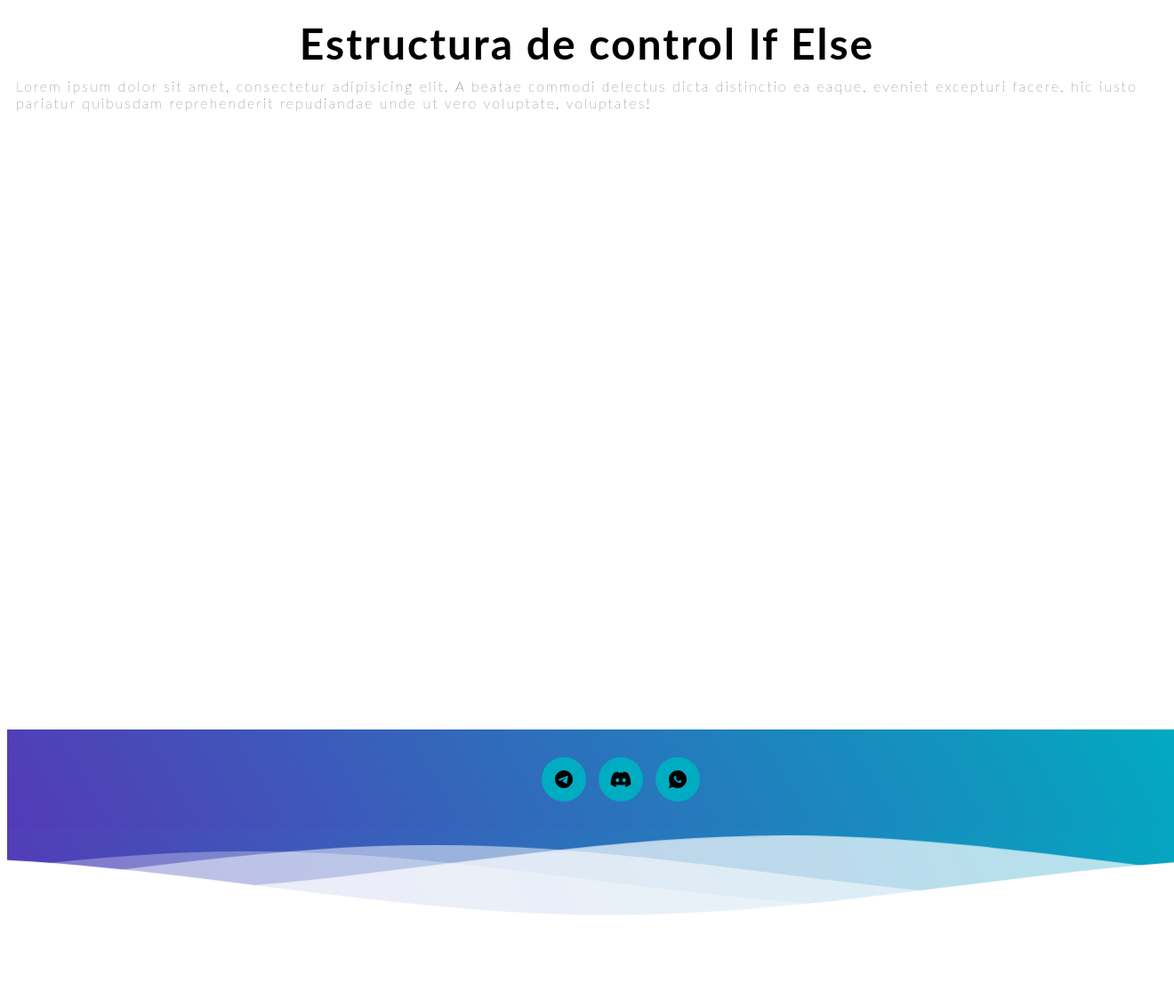
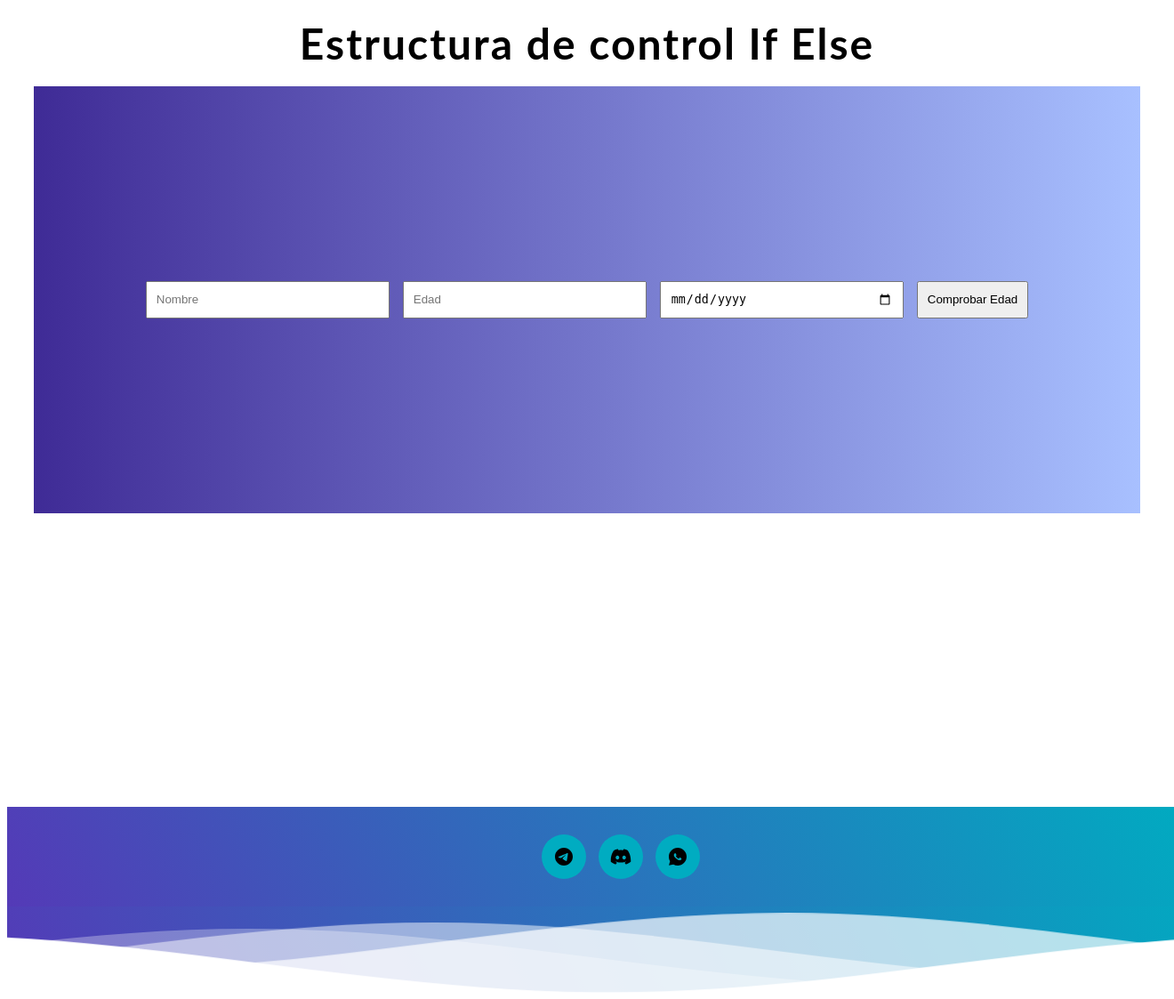
Before and after one commit to albertrodtab/EstructurasControlPHP, a PHP site: page /if...Else.php in a window 1320 px wide; the page is wider, and only the part inside the window is pictured. Shown: the part 248-1371 px from the top of that part at 89% size. Before the commit the page ends 1276 px from the top of that part, so only its background shows below. Run offline with PHP 8.4, Linux system fonts and the light colour scheme.

Commit message:
Proyecto finalizado, con funcionalidad en cada estructura, clases, uso de funciones y uso de formularios

```diff
--- a/css/estilos.css
+++ b/css/estilos.css
@@ -60,6 +60,59 @@ nav a{
 nav li:hover{
     background-color: #543AB7FF;
 }
+
+/* Estilos Formulario */
+
+.formulario{
+    display: flex;
+    flex-direction: column;
+    padding: 40px;
+    margin: 10px;
+    justify-content: space-around;
+    height: 400px;
+    background: #a8c0ff;  /* fallback for old browsers */
+    background: -webkit-linear-gradient(to right, #3f2b96, #a8c0ff);  /* Chrome 10-25, Safari 5.1-6 */
+    background: linear-gradient(to right, #3f2b96, #a8c0ff); /* W3C, IE 10+/ Edge, Firefox 16+, Chrome 26+, Opera 12+, Safari 7+ */
+}
+
+.form{
+    display: flex;
+    flex-wrap: wrap;
+    justify-content: center;
+    padding: 40px;
+}
+
+.form-input{
+    padding: 10px;
+    width: 250px;
+    margin-right: 15px;
+}
+
+.form-input-area{
+    padding: 10px;
+    width: 300px;
+    height: 250px;
+    margin-right: 15px;
+}
+
+
+.form-seleccion{
+    padding: 10px;
+    width: 275px;
+}
+
+.checkbox{
+    display: flex;
+}
+
+.form-boton{
+    padding: 10px;
+}
+
+.form-boton:hover{
+    cursor: pointer;
+}
+
 
 .body{
     min-height: 100vh;
--- /dev/null
+++ b/form.php
@@ -0,0 +1,26 @@
+<?php
+
+?>
+
+    <section>
+
+        <div class="body">
+            <div>
+                <form action="" method="post">
+                    <div class="formulario">
+                        <form action="if.php" method="post">
+                            <div class="form">
+                                <input type="text" name="nombre" placeholder="Nombre" class="form-input"><br/>
+                                <input type="int" name="edad" placeholder="Edad" class="form-input"><br/>
+                                <input type="date" name="fechanacimiento" placeholder="Fecha Nacimiento" class="form-input"><br/>
+                                <input type='submit' name='submit' value='Comprobar Edad' class="form-boton">
+                            </div>
+                        </form>
+                    </div>
+                </form>
+            </div>
+        </div>
+
+
+
+    </section>
--- a/if...Else.php
+++ b/if...Else.php
@@ -8,12 +8,36 @@ include "header.php";
 
         <h1>Estructura de control If Else</h1>
 
-        <div>
-            <p>Lorem ipsum dolor sit amet, consectetur adipisicing elit. A beatae commodi delectus dicta distinctio ea
-                eaque, eveniet excepturi facere, hic iusto pariatur quibusdam reprehenderit repudiandae unde ut vero
-                voluptate, voluptates!</p>
-        </div>
+        <?php
 
+        include "model/Persona.php";
+        include "model/Link.php";
+        require "form.php";
+
+//Con esto evito que me lance un warning cuando el formulario aún no tiene datos.
+if($_SERVER["REQUEST_METHOD"] == "POST") {
+
+
+    $usuario = new persona($_POST['nombre'], $_POST['edad'], $_POST['fechanacimiento']);
+    $edad = $usuario->getedad();
+    echo "La edad introducida es " .$edad, " años.", "<br/>";
+    /*            if ($edad >= 18) {
+                    echo $nombre = $adulto->getnombre(), " es mayor de edad.";
+                    echo "<br/>";
+                }*/
+    echo "<h3>COMPROBACIÓN DE LA EDAD POR LA FECHA DE NACIMIENTO</h3>","<br/>";
+    $edad = $usuario->calculaedad($_POST['fechanacimiento']);
+    if ($edad >= 18) {
+        echo $nombre = $usuario->getnombre(), " es mayor de edad tiene ".$edad, " años", "<br/>";
+        echo $nombre = $usuario->getnombre(), " tiene la edad adecuada para acceder a este sitio.", "<br/>";
+        $link = new Link('http://www.marca.com');
+        echo $link->display();
+    } else {
+        echo $nombre = $usuario->getnombre(), " no tiene la edad adecuada para acceder a este sitio.";
+    }
+}
+
+        ?>
 
     </div>
 
--- /dev/null
+++ b/model/Link.php
@@ -0,0 +1,15 @@
+<?php
+
+class Link{
+
+    private $url;
+
+    public function __construct($url) {
+        $this->url = $url;
+    }
+
+    public function display() {
+        return '<a href="' . $this->url . '">Click aquí para acceder a la web</a>';
+    }
+
+}
--- /dev/null
+++ b/model/Persona.php
@@ -0,0 +1,45 @@
+<?php
+
+
+
+class persona {
+
+    public $nombre;
+
+    public $edad;
+    public $fechanacimiento ;
+
+    public function __construct($nombre, $edad, $fechanacimiento){
+        $this->nombre = $nombre;
+        $this->edad = $edad;
+        $this->fechanacimiento = $fechanacimiento;
+    }
+
+    /**
+     * @return mixed
+     */
+    public function getEdad()
+    {
+        return $this->edad;
+    }
+
+    /**
+     * @return mixed
+     */
+    public function getNombre()
+    {
+        return $this->nombre;
+    }
+
+    public function calculaedad($fechanacimiento){
+        $fecha_nacimiento = $fechanacimiento;
+        $dia_actual = date("Y-m-d");
+        $edad_diff = date_diff(date_create($fecha_nacimiento), date_create($dia_actual));
+        return $edad_diff->format('%y');
+    }
+
+
+
+
+
+}
```
Also changed, not shown: do...While.php (+22 -5 lines), elseIf.php (+25 -5 lines), for.php (+21 -5 lines), forEach.php (+22 -6 lines), if.php (+27 -5 lines), index.php (+4 -3 lines), switch.php (+24 -5 lines), while.php (+25 -5 lines), 1 other file.
